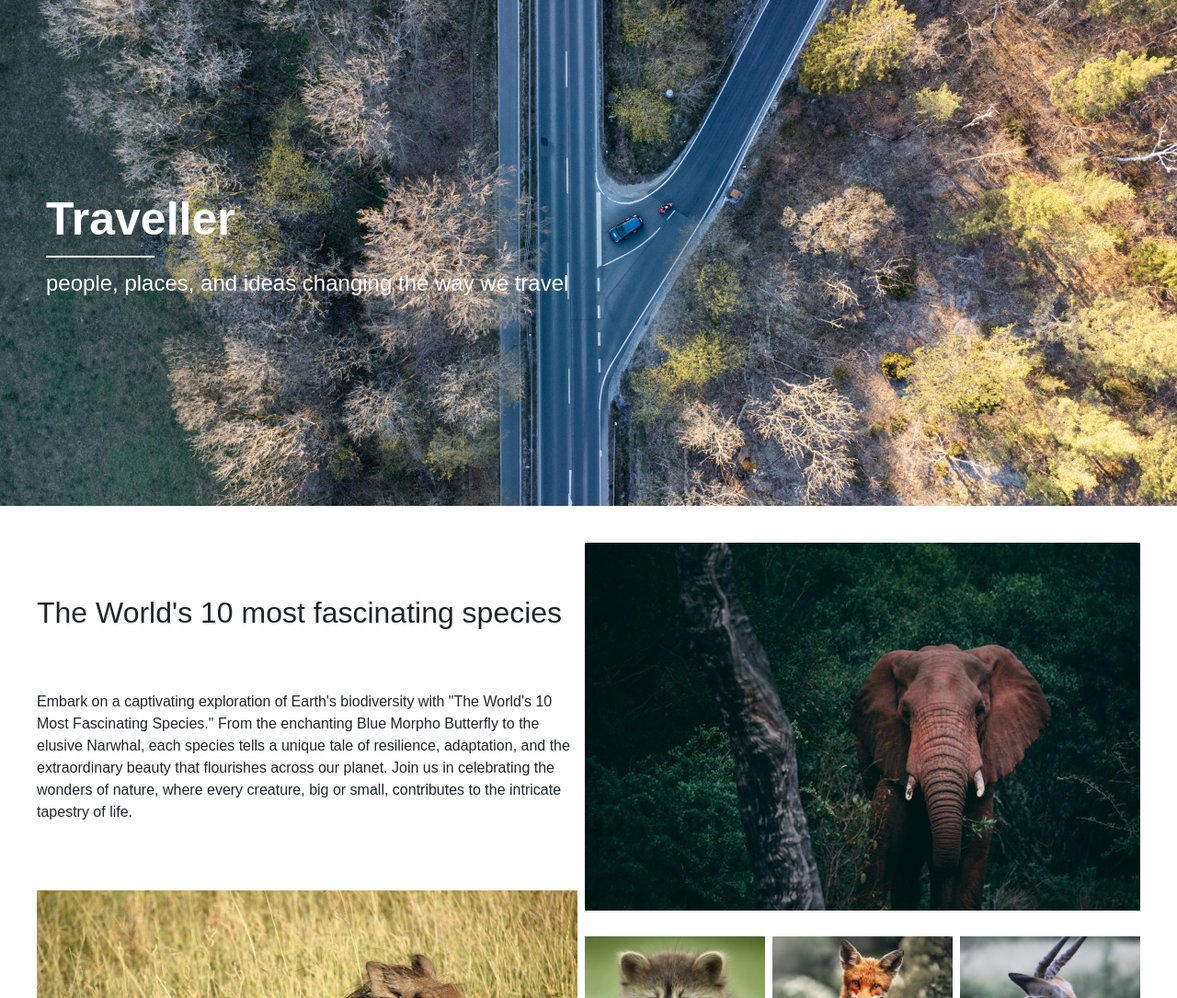
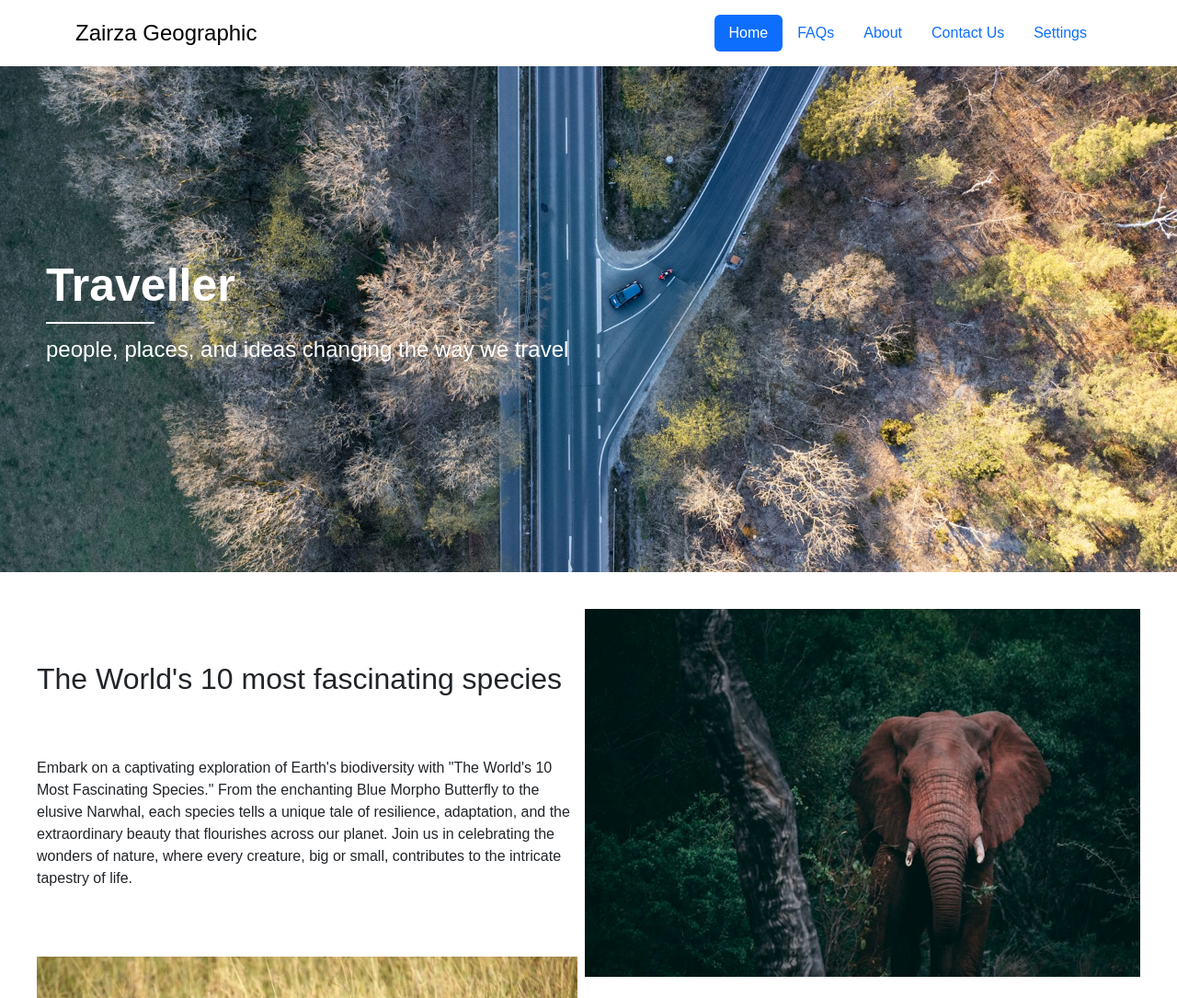
Before and after one commit to Swayam2004/Zairza-Web-Dev-Task-3, a plain HTML site: page index.html in a window 1280 px wide. Shown: the top 1085 px of the page at 92% size. Drawn offline with nearby package versions, Linux system fonts and the light colour scheme.

Commit message:
fix footer and add navbar

```diff
--- a/index.html
+++ b/index.html
@@ -8,6 +8,22 @@
     <link rel="stylesheet" href="style.css">
   </head>
   <body>
+    <div class="container">
+      <header class="d-flex flex-wrap justify-content-center py-3">
+        <a href="/" class="d-flex align-items-center mb-3 mb-md-0 me-md-auto link-body-emphasis text-decoration-none">
+          <span class="fs-4">Zairza Geographic</span>
+        </a>
+
+        <ul class="nav nav-pills">
+          <li class="nav-item"><a href="#" class="nav-link active" aria-current="page">Home</a></li>
+          <li class="nav-item"><a href="#" class="nav-link">FAQs</a></li>
+          <li class="nav-item"><a href="#" class="nav-link">About</a></li>
+          <li class="nav-item"><a href="#" class="nav-link">Contact Us</a></li>
+          <li class="nav-item"><a href="#" class="nav-link">Settings</a></li>
+        </ul>
+      </header>
+    </div>
+
     <div id="hero-container">
         <h2><strong>Traveller</strong></h2>
         <div></div>
@@ -113,7 +129,6 @@
           <ul class="nav col-md-8 justify-content-end">
             <li class="nav-item"><a href="#" class="nav-link px-2 text-body-secondary">Terms & Conditions</a></li>
             <li class="nav-item"><a href="#" class="nav-link px-2 text-body-secondary">Settings</a></li>
-            <li class="nav-item"><a href="#" class="nav-link px-2 text-body-secondary">Coolie Policy</a></li>
             <li class="nav-item"><a href="#" class="nav-link px-2 text-body-secondary">Privacy Policy</a></li>
           </ul>
         </footer>
--- a/style.css
+++ b/style.css
@@ -135,6 +135,8 @@ video {
   --extra-large: 1200px;
   --extra-extra-large: 1400px;
 } */
+
+
 
 @media screen and (min-width: 576px) {
   #hero-container > h2 {
```
